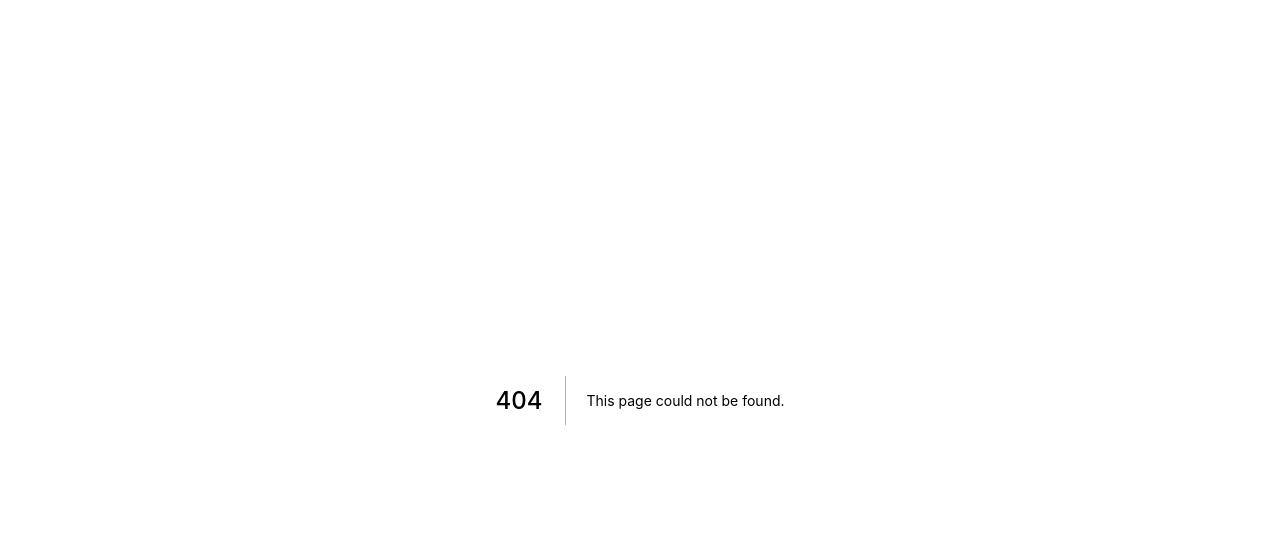
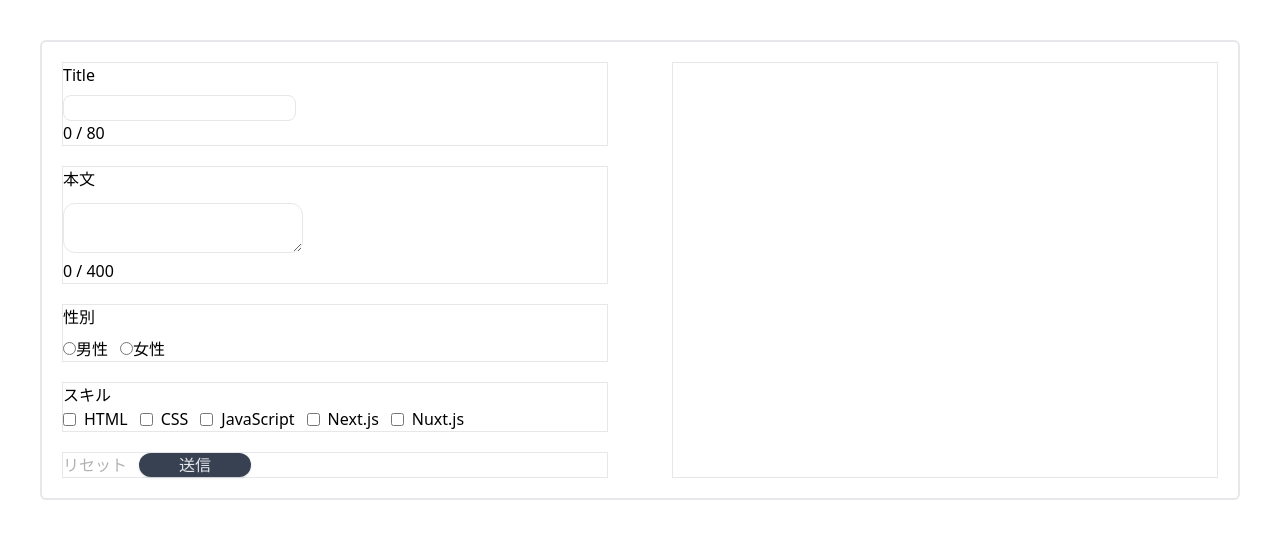
Before and after one commit to ryuuuki-k/tsx-ui-libs, a Next.js app: page /form/simple-form in a window 1280 px wide. Before the commit this address had no page. Shown: the top 538 px of the page. Built offline with nearby package versions, Linux system fonts and the light colour scheme.

Commit message:
add simple form

```diff
--- a/package.json
+++ b/package.json
@@ -11,7 +11,8 @@
   "dependencies": {
     "next": "12.1.6",
     "react": "18.1.0",
-    "react-dom": "18.1.0"
+    "react-dom": "18.1.0",
+    "react-hook-form": "^7.30.0"
   },
   "devDependencies": {
     "@types/node": "17.0.31",
--- /dev/null
+++ b/pages/form/simple-form.tsx
@@ -0,0 +1,195 @@
+import { useState } from 'react';
+import { useForm } from 'react-hook-form';
+
+type SkillId = typeof skills[number]['id'];
+
+interface Form {
+  title: string;
+  content: string;
+  gender: 'man' | 'woman';
+  skills: {
+    [P in SkillId]: boolean;
+  };
+}
+
+const SimpleForm = () => {
+  const {
+    register,
+    handleSubmit,
+    watch,
+    reset,
+    formState: { errors, isSubmitting },
+  } = useForm<Form>();
+
+  const [result, setResult] = useState<Form>();
+
+  const handleReset = () => {
+    reset(undefined, {
+      keepErrors: false,
+    });
+    setResult(undefined);
+  };
+
+  const onSubmit = (data: Form) => {
+    return new Promise((resolve) =>
+      setTimeout(() => {
+        resolve(true);
+        setResult(data);
+        reset(undefined, {
+          keepValues: true,
+        });
+      }, 1000)
+    );
+  };
+
+  return (
+    <div className="m-10 grid grid-cols-1 gap-6 rounded-md border-2 lg:grid-cols-2">
+      <form onSubmit={handleSubmit(onSubmit)} className="m-5 space-y-5">
+        <div className="border">
+          <label htmlFor="title" className="mb-2 block">
+            Title
+          </label>
+          <input
+            type="text"
+            id="title"
+            className="rounded-lg border bg-transparent"
+            {...register('title', {
+              required: '必須',
+              maxLength: {
+                value: 80,
+                message: '80文字を超えています',
+              },
+            })}
+          />
+          <p>{watch('title')?.length || 0} / 80</p>
+          {errors.title && (
+            <p className="text-sm text-red-700">{errors.title.message}</p>
+          )}
+        </div>
+
+        <div className="border">
+          <label htmlFor="content" className="mb-3 block">
+            本文
+          </label>
+          <textarea
+            id="content"
+            className="w-60 max-w-full rounded-xl border bg-transparent"
+            {...register('content', {
+              required: '必須',
+              maxLength: {
+                value: 400,
+                message: '400文字を超えています',
+              },
+            })}
+          />
+          <p>{watch('content')?.length || 0} / 400</p>
+          {errors.content && (
+            <p className="text-sm text-red-700">{errors.content.message}</p>
+          )}
+        </div>
+
+        <div className="border">
+          <h2 className="mb-2">性別</h2>
+          <div className="flex space-x-3">
+            {gender.map(({ label, id }) => (
+              <div key={id}>
+                <input
+                  type="radio"
+                  value={label}
+                  id={id}
+                  {...register('gender', {
+                    required: '選択してください',
+                  })}
+                />
+                <label htmlFor={id}>{label}</label>
+              </div>
+            ))}
+          </div>
+          {errors.gender && (
+            <p className="text-sm text-red-700">{errors.gender?.message}</p>
+          )}
+        </div>
+
+        <div className="border">
+          <h2 className="">スキル</h2>
+          <div className="flex space-x-3">
+            {skills.map(({ id, label }) => (
+              <div key={id} className="flex items-center space-x-2">
+                <input
+                  type="checkbox"
+                  id={id}
+                  value={label}
+                  {...register(`skills.${id}`)}
+                />
+                <label htmlFor={id}>{label}</label>
+              </div>
+            ))}
+          </div>
+        </div>
+
+        <div className="flex space-x-3 border">
+          <div>
+            <button onClick={handleReset} type="button" className=" opacity-30">
+              リセット
+            </button>
+          </div>
+          <button
+            disabled={isSubmitting}
+            className="cursor-disabled pointer-none flex h-4 w-28 min-w-max items-center justify-center space-x-2 rounded-full bg-gray-700 px-6 py-3 text-center text-gray-200 shadow transition-colors hover:bg-pink-800 hover:text-white disabled:cursor-not-allowed disabled:opacity-30 disabled:hover:bg-gray-700 disabled:hover:text-gray-200"
+          >
+            送信{isSubmitting && '中'}
+          </button>
+        </div>
+      </form>
+
+      <div className="m-5 flex items-center justify-center border">
+        {isSubmitting && (
+          <div className="mt-3 flex space-x-5">
+            <h2 className="">結果</h2>
+            <div className="justify-center">
+              <pre className="center m-3 rounded border p-3">
+                {JSON.stringify(result, null, 2)}
+              </pre>
+            </div>
+          </div>
+        )}
+      </div>
+    </div>
+  );
+};
+
+export default SimpleForm;
+
+const gender = [
+  {
+    id: 'man',
+    label: '男性',
+  },
+  {
+    id: 'woman',
+    label: '女性',
+  },
+] as const;
+
+const skills = [
+  {
+    id: 'html',
+    label: 'HTML',
+  },
+  {
+    id: 'css',
+    label: 'CSS',
+  },
+  {
+    id: 'javascript',
+    label: 'JavaScript',
+  },
+  {
+    id: 'nextjs',
+    label: 'Next.js',
+  },
+  {
+    id: 'nuxtjs',
+    label: 'Nuxt.js',
+  },
+] as const;
```
Also changed, not shown: 1 other file (tests, documents, lock files or other folders).
